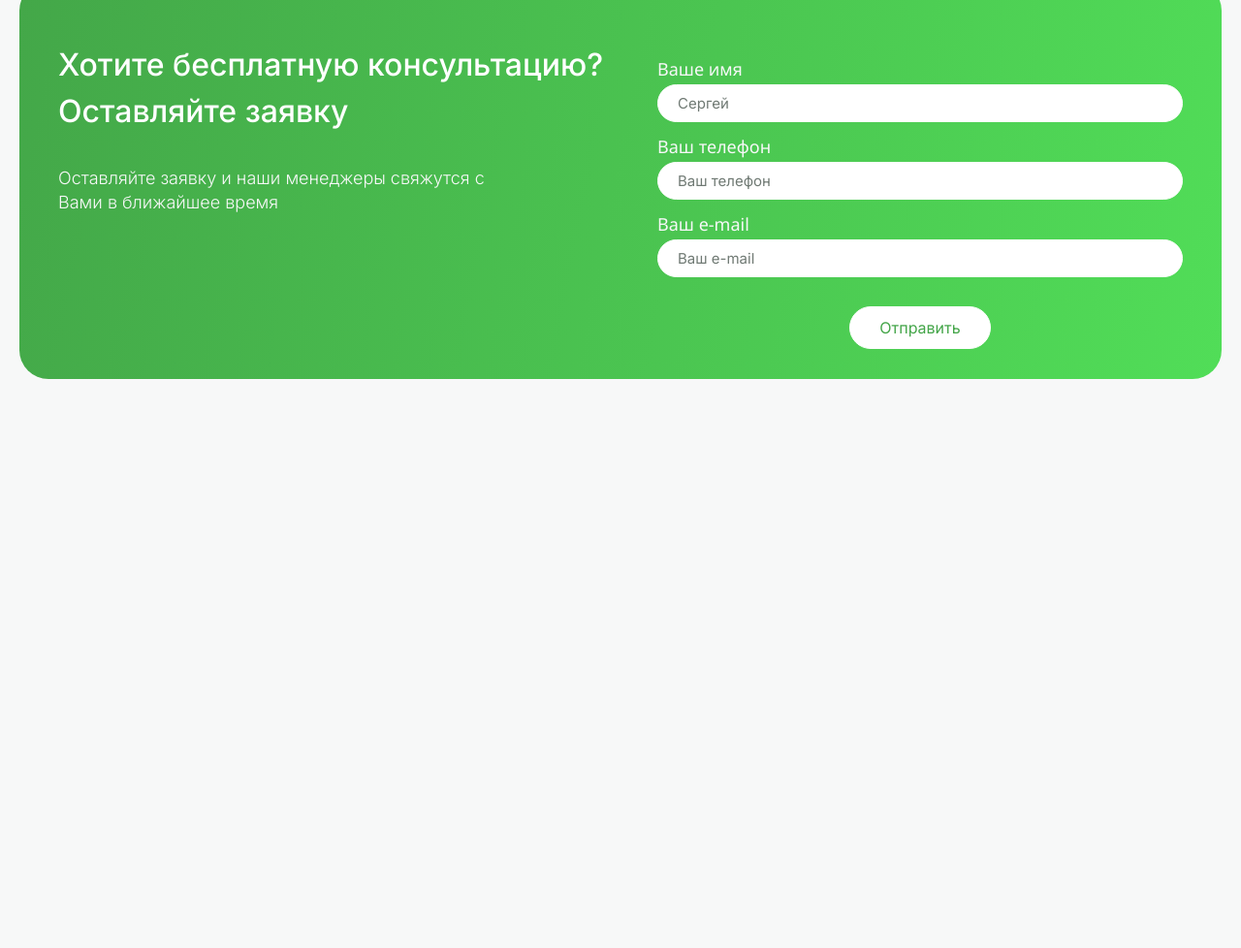
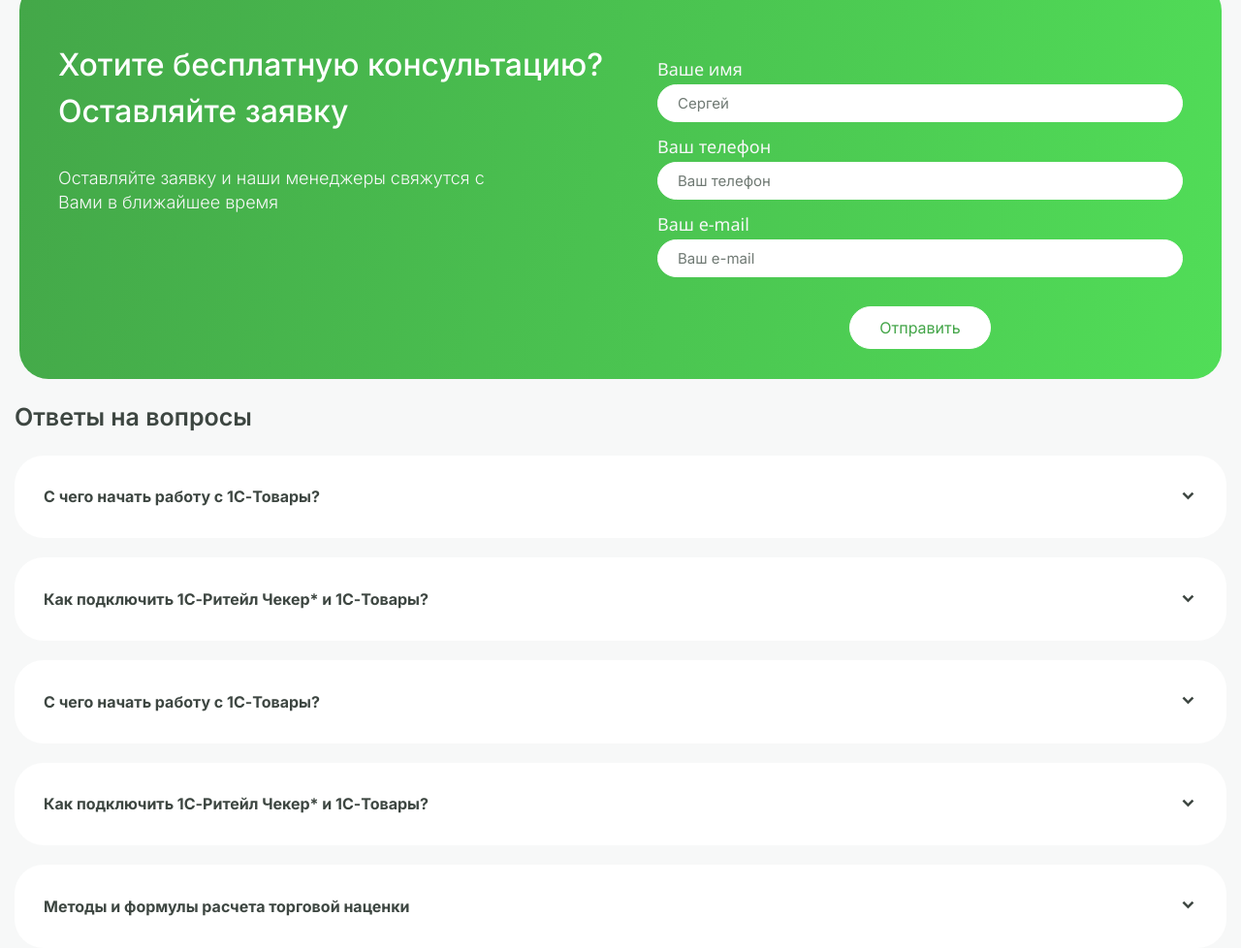
Before and after one commit to mannonov0830/tavar, a website: page src/index.html in a window 1280 px wide. Shown: the part 4964-5942 px from the top of the page at 97% size. Before the commit the page ends 5355 px from the top, so only its background shows below. Drawn offline with nearby package versions, Linux system fonts and the light colour scheme.

Commit message:
yanna bir joyi biti

```diff
--- a/src/index.html
+++ b/src/index.html
@@ -822,6 +822,58 @@
 
         </section>
 
+        <section class="drov container">
+
+            <h3>Ответы на вопросы</h3>
+
+            <div class="dawn">
+
+                <h4>
+                    С чего начать работу с 1С-Товары?
+                    <i class="ri-arrow-down-s-line"></i>
+                </h4>
+
+            </div>
+
+            <div class="dawn">
+
+                <h4>
+                    Как подключить 1С-Ритейл Чекер* и 1С-Товары?
+                    <i class="ri-arrow-down-s-line"></i>
+                </h4>
+
+            </div>
+
+            <div class="dawn">
+
+                <h4>
+                    С чего начать работу с 1С-Товары?
+                    <i class="ri-arrow-down-s-line"></i>
+                </h4>
+
+            </div>
+
+            <div class="dawn">
+
+                <h4>
+                   Как подключить 1С-Ритейл Чекер* и 1С-Товары?
+                    <i class="ri-arrow-down-s-line"></i>
+                </h4>
+
+            </div>
+
+            <div class="dawn">
+
+                <h4>
+                    Методы и формулы расчета торговой наценки
+                    <i class="ri-arrow-down-s-line"></i>
+                </h4>
+
+            </div>
+
+        </section>
+
+
     </main>
     <footer class="footer"></footer>
 </body>
--- a/src/sass/components/_navbar.scss
+++ b/src/sass/components/_navbar.scss
@@ -0,0 +1,33 @@
+.drov {
+  h3 {
+    font-size: 25px;
+    font-weight: 600;
+    font-family: "Inter", sans-serif;
+    color: #3d4641;
+  }
+  .dawn {
+    background-color: #fff;
+    padding: 10px 30px;
+    border-radius: 30px;
+    margin-top: 20px;
+    h4 {
+        transition: all 0.3s;
+        cursor: pointer;
+      display: flex;
+      align-items: center;
+      justify-content: space-between;
+      color: #3d4641;
+      i {
+        font-size: 20px;
+      }
+    }
+    &:hover {
+      h4 {
+        color: #52e259;
+        i {
+          color: #52e259;
+        }
+      }
+    }
+  }
+}
```
Also changed, not shown: src/dist/style.css, 1 other file.
